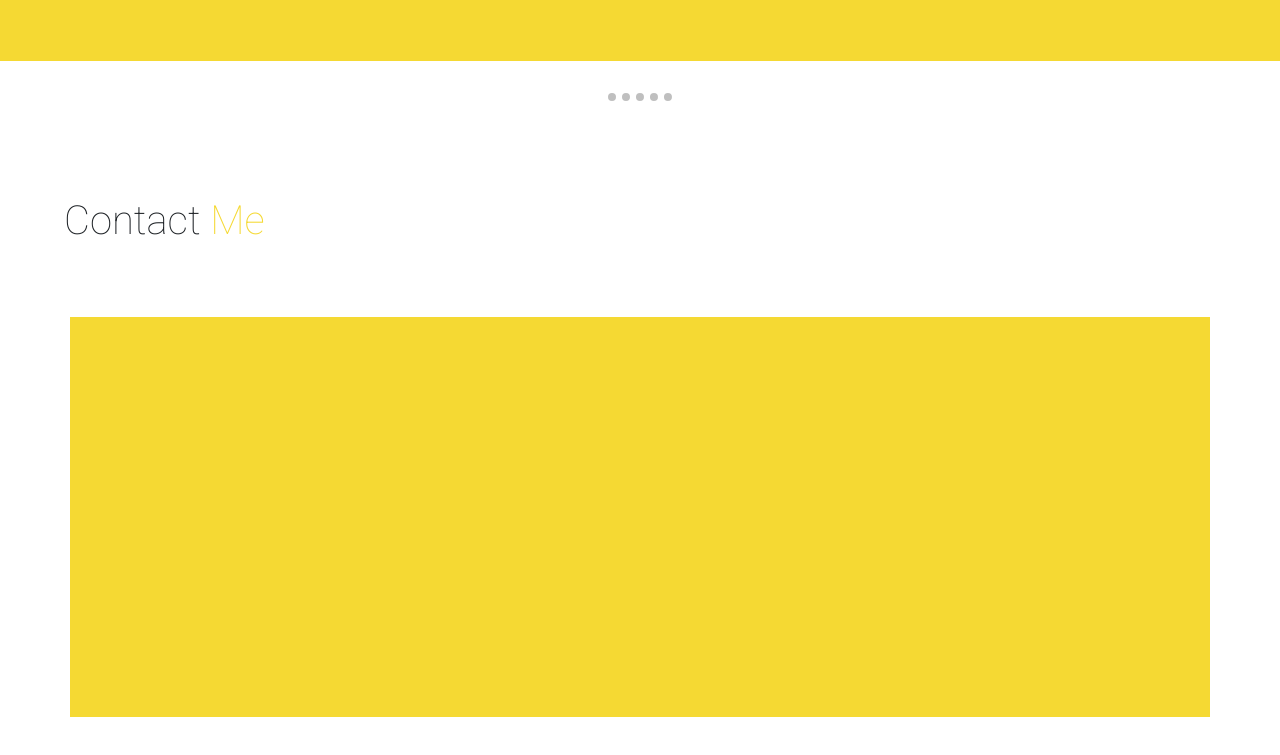
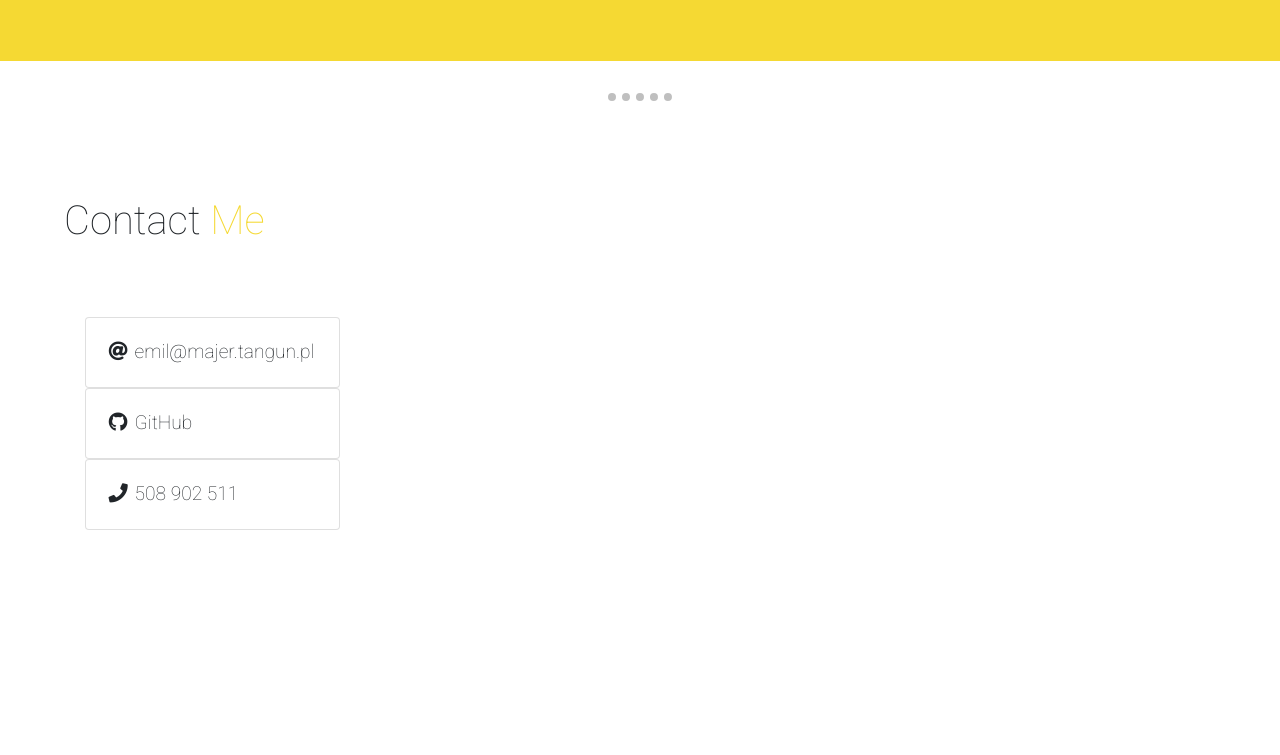
Before and after one commit to EmilM32/my-cv, a plain HTML site: page index.html in a window 1280 px wide. Shown: the part 1123-1878 px from the top of the page. After the commit the page ends 1718 px from the top, so only its background shows below. Drawn offline with nearby package versions, Linux system fonts and the light colour scheme.

Commit message:
add contant info

```diff
--- a/index.html
+++ b/index.html
@@ -1,5 +1,6 @@
 <!DOCTYPE html>
 <html lang="en" dir="ltr">
+
 <head>
   <meta charset="utf-8">
   <meta name="viewport" content="width=device-width, initial-scale=1, shrink-to-fit=no">
@@ -131,9 +132,36 @@
 
     <div class="contactme container">
 
+      <div class="row" style="font-size: 1.2rem;">
+        <div class="col-3">
+          <div class="card">
+            <div class="card-body">
+              <i class="fas fa-at fa-fw"></i>
+              emil@majer.tangun.pl
+            </div>
+          </div>
+          <div class="card">
+            <div class="card-body">
+              <i class="fab fa-github fa-fw"></i>
+              GitHub
+            </div>
+          </div>
+          <div class="card">
+            <div class="card-body">
+              <i class="fas fa-phone fa-fw"></i>
+              508 902 511
+            </div>
+          </div>
+        </div>
+      </div>
+
+    </div>
+    <div class="col-9">
+
     </div>
   </section>
   <!--  End Section Contact-->
 
 </body>
+
 </html>
--- a/scss/styles.scss
+++ b/scss/styles.scss
@@ -122,7 +122,5 @@
 }
 
 .contactme {
-  background-color: $gold;
-  height: 400px;
   margin-bottom: 5%;
 }
```
Also changed, not shown: css/styles.css. Lines whose indentation alone changed are shown as unchanged.
